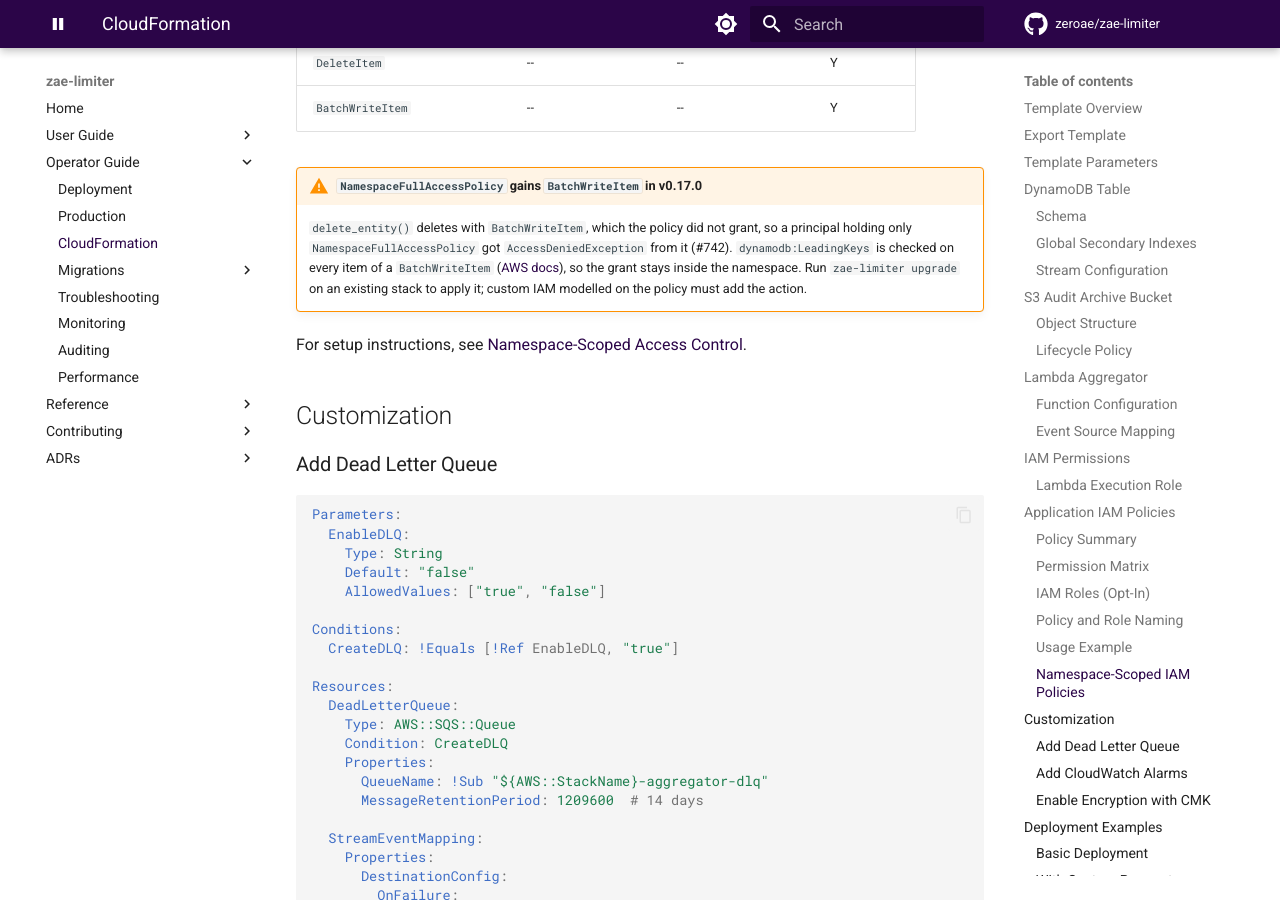
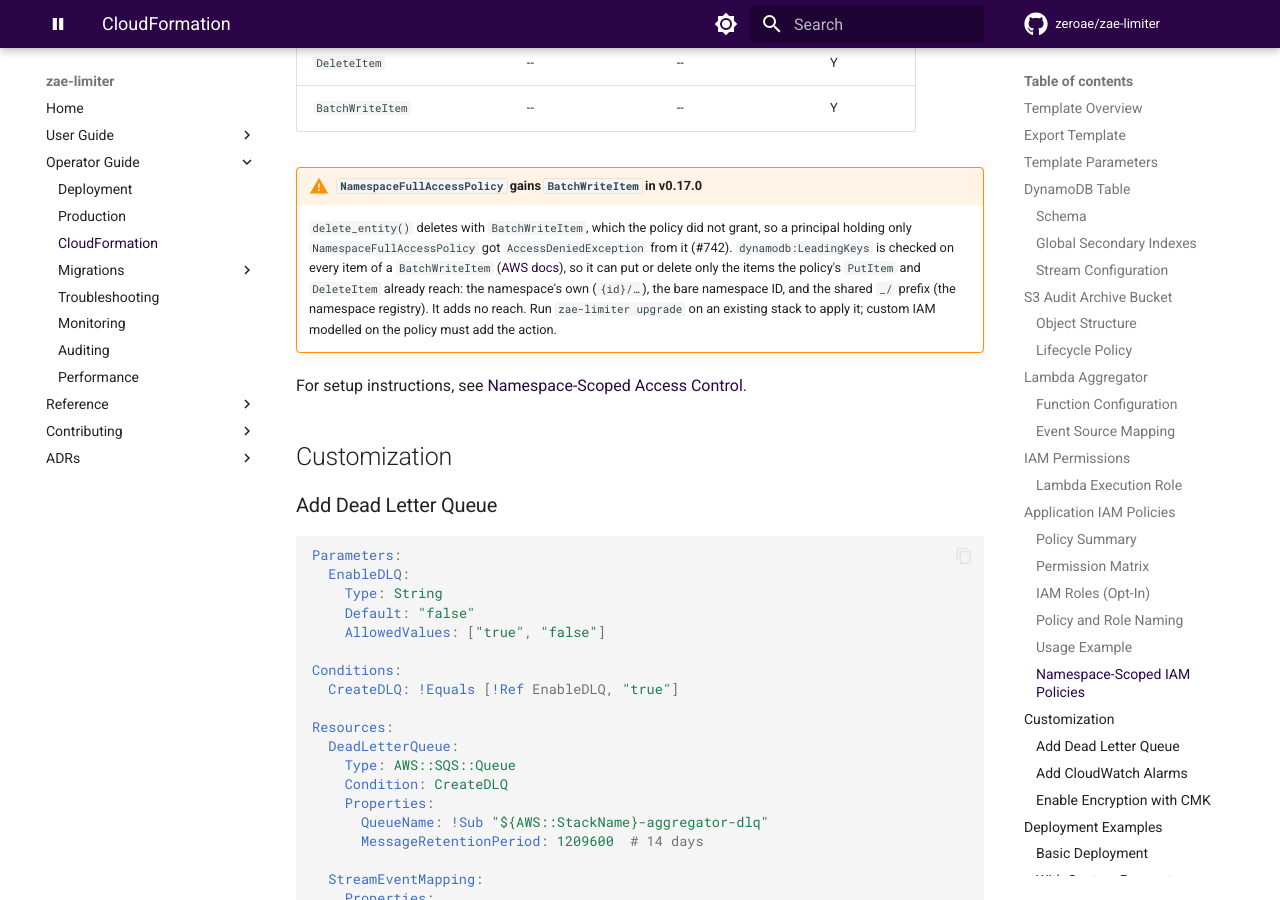
Before and after one commit to zeroae/zae-limiter, an MkDocs documentation site: the page built from docs/infra/cloudformation.md, in a window 1280 px wide and 900 px high, scrolled down 10730 px. Built offline with MkDocs 1.6.1 and Material for MkDocs 9.7.7, drawn with Linux system fonts in a browser that asks for light colours; comment, search, counter and statistics services are not loaded; the version menu is left out.

Commit message:
📝 docs(infra): say exactly what ns-full's BatchWriteItem can reach
The docs and the template comment said the new BatchWriteItem grant
"stays inside the namespace". It does not: the statement's LeadingKeys
also allows the bare namespace id and the shared "_/" prefix (the
namespace registry), and BatchWriteItem puts as well as deletes.

What is true, and now said, is that it reaches exactly the keys the
policy's PutItem and DeleteItem already reach, so it adds no reach.
Only comments and docs change; the PolicyDocument and every resource
Description are untouched.

Refs #742

Co-Authored-By: Claude Opus 5.5 <noreply@anthropic.com>
Claude-Session: https://claude.ai/code/session_017XzYMYKXNcZNQYS3xQhFdc

```diff
--- a/docs/infra/cloudformation.md
+++ b/docs/infra/cloudformation.md
@@ -463,7 +463,9 @@ These policies use `dynamodb:LeadingKeys` with the caller's `zael_namespace_id`
     principal holding only `NamespaceFullAccessPolicy` got `AccessDeniedException` from it
     (#742). `dynamodb:LeadingKeys` is checked on every item of a `BatchWriteItem`
     ([AWS docs](https://docs.aws.amazon.com/amazondynamodb/latest/developerguide/specifying-conditions.html)),
-    so the grant stays inside the namespace. Run `zae-limiter upgrade` on an existing
+    so it can put or delete only the items the policy's `PutItem` and `DeleteItem` already
+    reach: the namespace's own (`{id}/…`), the bare namespace ID, and the shared `_/` prefix
+    (the namespace registry). It adds no reach. Run `zae-limiter upgrade` on an existing
     stack to apply it; custom IAM modelled on the policy must add the action.
 
 For setup instructions, see [Namespace-Scoped Access Control](production.md#namespace-scoped-access-control).
--- a/src/zae_limiter/infra/cfn_template.yaml
+++ b/src/zae_limiter/infra/cfn_template.yaml
@@ -702,8 +702,8 @@ Resources:
               - dynamodb:UpdateItem
               - dynamodb:DeleteItem
               # delete_entity deletes with BatchWriteItem (#742). LeadingKeys
-              # is checked on every item it writes, so the condition below
-              # keeps it inside the namespace.
+              # is checked on every item it puts or deletes, so it reaches
+              # exactly the keys below, as PutItem and DeleteItem already do.
               - dynamodb:BatchWriteItem
               - dynamodb:ConditionCheckItem
             Resource:
```
Also changed, not shown: CLAUDE.md (+3 -1 lines), docs/infra/deployment.md (+3 -1 lines), docs/infra/production.md (+1 -1 lines).
